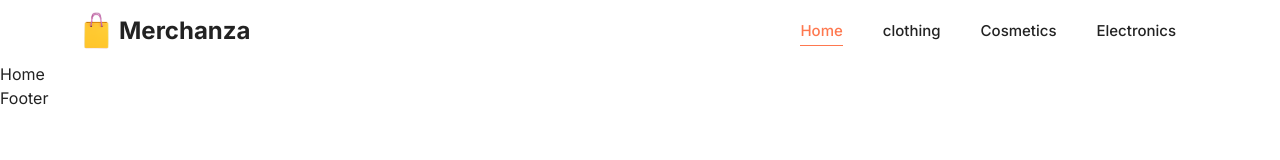
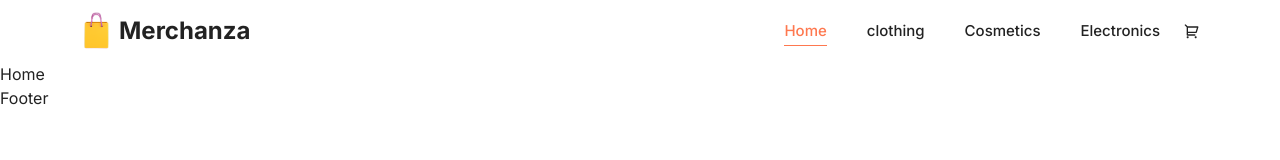
Before and after one commit to koffygeek/Merchanza, a React (Vite) app in the folder frontend/: page / in a window 1280 px wide. Shown: the top 160 px of the page. Built offline with nearby package versions, Linux system fonts and the light colour scheme; a web font is replaced by a local one.

Commit message:
affichage RiShoppingCart2Line

```diff
--- a/frontend/src/components/Header.jsx
+++ b/frontend/src/components/Header.jsx
@@ -1,10 +1,11 @@
 import React, { useState } from "react";
-import { Link } from "react-router-dom";
+import { Link, NavLink } from "react-router-dom";
 import Navbar from "./Navbar";
 // import images / icons svgs
 import logo from "../assets/logo.png";
 import user from "../assets/user.svg";
 import { MdMenu, MdClose } from "react-icons/md";
+import { RiShoppingCart2Line } from "react-icons/ri";
 
 const Header = () => {
   const [menuOpened, setMenuOpened] = useState(false);
@@ -51,6 +52,11 @@ const Header = () => {
                 onClick={toggleMenu}
               />
             )}
+            <div>
+              <NavLink to={"/"} className={"flex"}>
+                <RiShoppingCart2Line />
+              </NavLink>
+            </div>
           </div>
         </div>
       </div>
```
